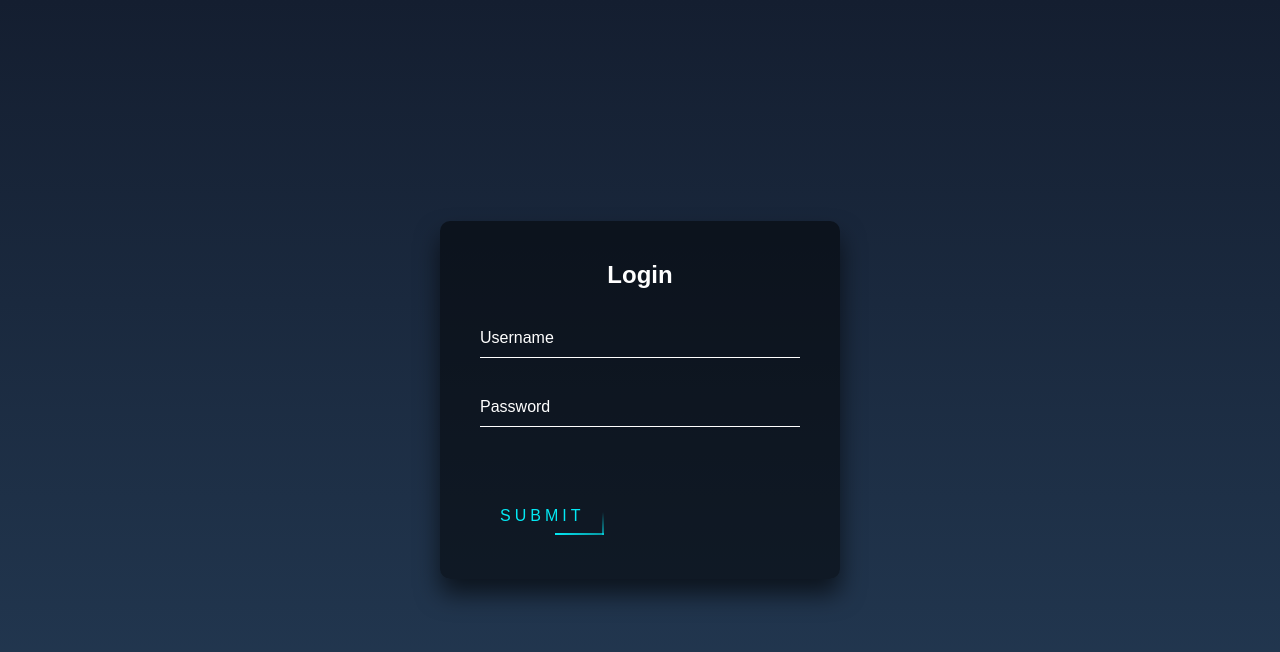
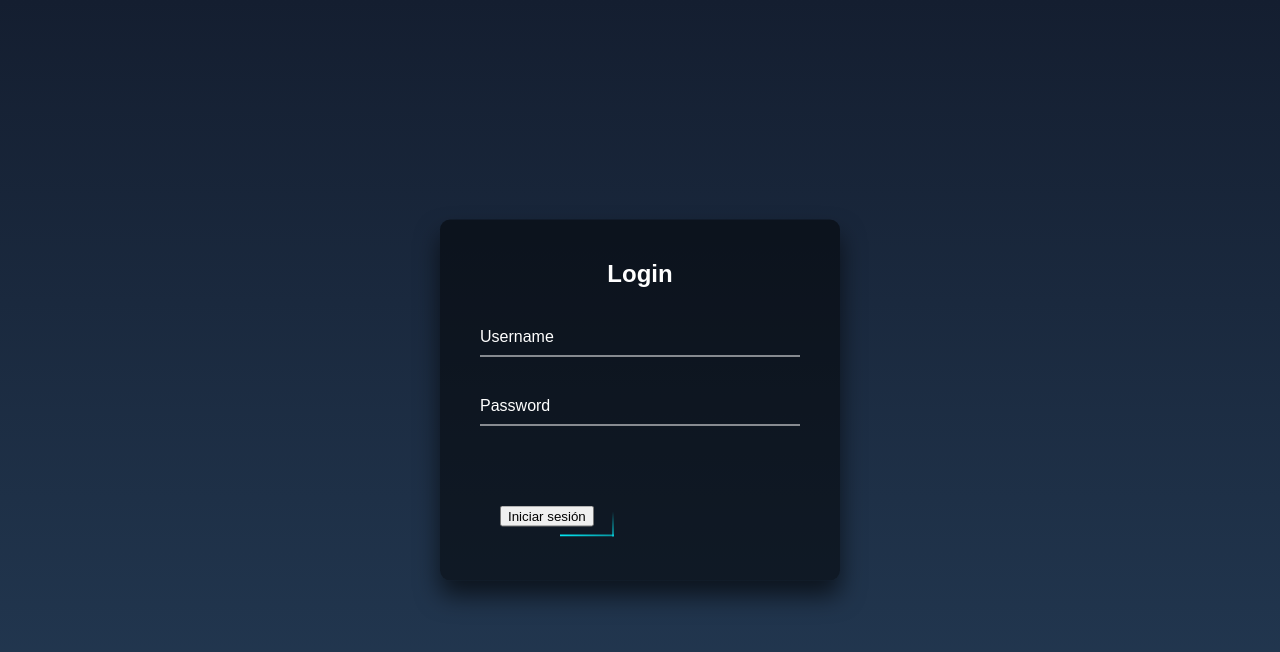
Before and after one commit to PabloTicci/ElVigiaWeb, a PHP site: page /login.php in a window 1280 px wide. Shown: the top 652 px of the page. Run offline with PHP 8.4, Linux system fonts and the light colour scheme.

Commit message:
Pueba boton login #3

```diff
--- a/login.php
+++ b/login.php
@@ -1,3 +1,8 @@
+<?php
+    include("referencias/login.php");
+?>
+
+
 <!DOCTYPE html>
 <html lang="en">
 <head>
@@ -21,12 +26,12 @@
                 <label for="clave">Password</label>
             </div>
             <!--<input type="submit" value="Iniciar sesión">-->
-            <a href="upload.php" value="Iniciar sesión">
+            <a href="upload.php">
                 <span></span>
                 <span></span>
                 <span></span>
                 <span></span>
-                Submit
+                <input type="submit" value="Iniciar sesión">
             </a>
         </form>
     </div>
```
